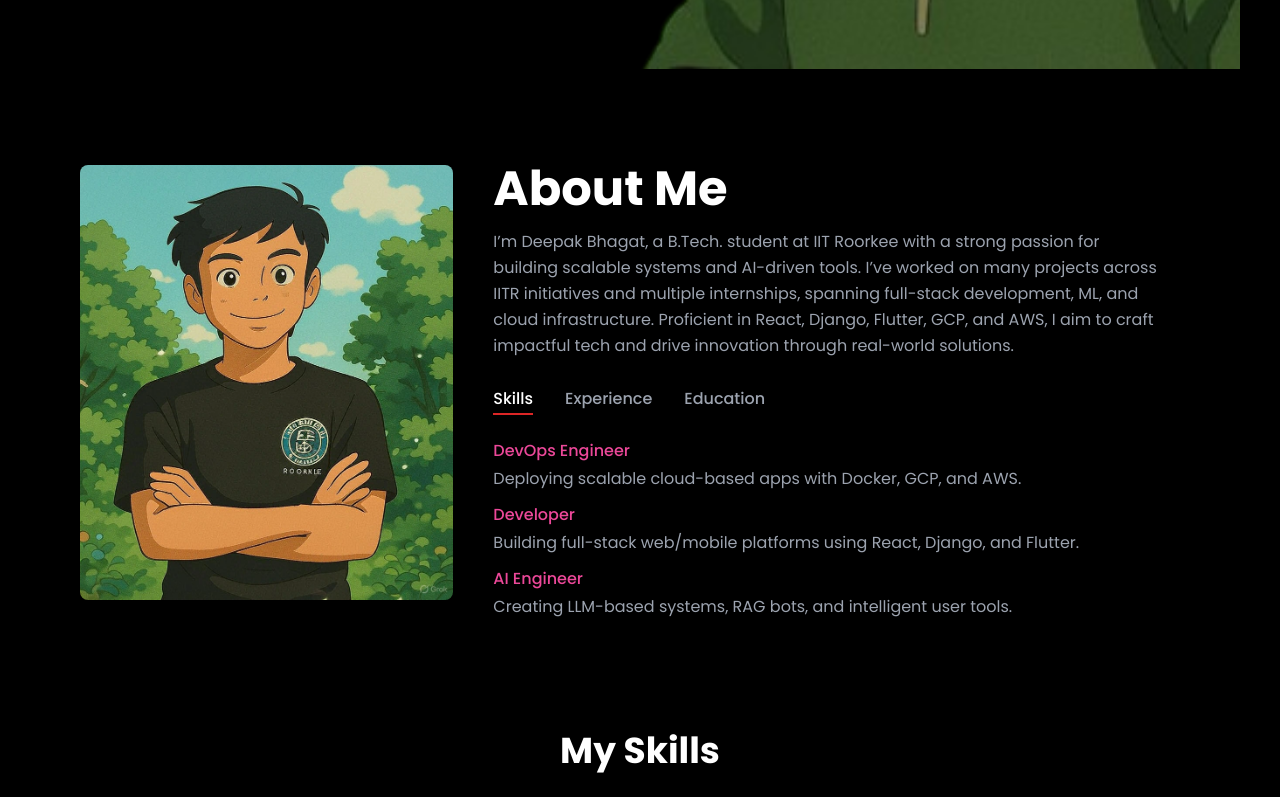
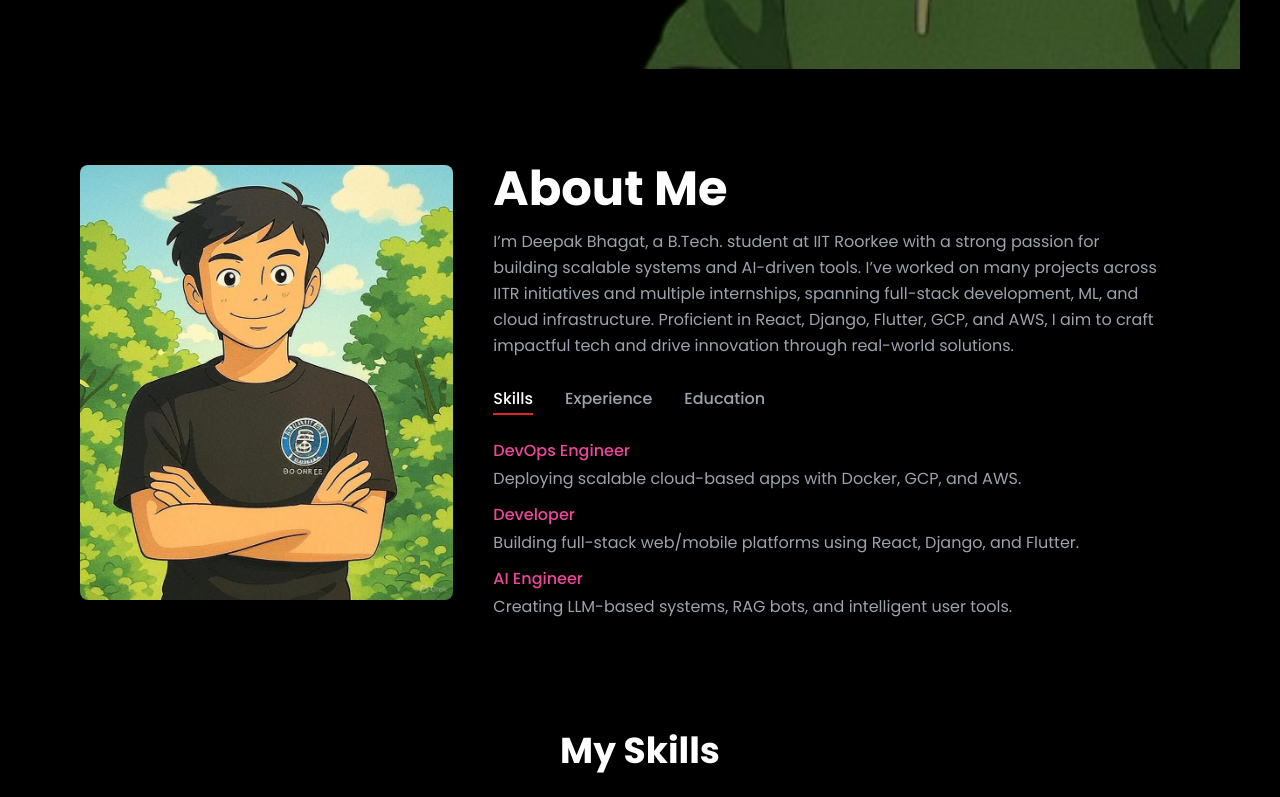
Before and after one commit to deepakbhagatiitr/Portfolio_Deepak_Bhagat, a React (Vite) app: page / in a window 1280 px wide. Shown: the part 731-1528 px from the top of the page. Built offline with nearby package versions, Linux system fonts and the light colour scheme.

Commit message:
feat: webp added

```diff
--- a/src/components/About.jsx
+++ b/src/components/About.jsx
@@ -12,7 +12,7 @@ const About = () => {
             <div className="flex flex-col max-w-[1200px] h-full mx-auto  md:flex-row ">
                 <div className="flex w-full h-full mb-6 md:w-5/12 lg:w-4/12 bg-zinc-800 rounded-2xl md:mb-0">
                     <img
-                        src="images/about4.webp"
+                        src="images/about4.jpg"
                         alt="Card Image"
                         className="object-cover w-full h-full rounded-lg"
                     />
```
Also changed, not shown: public/images/about4.jpg, public/images/about4.webp.
